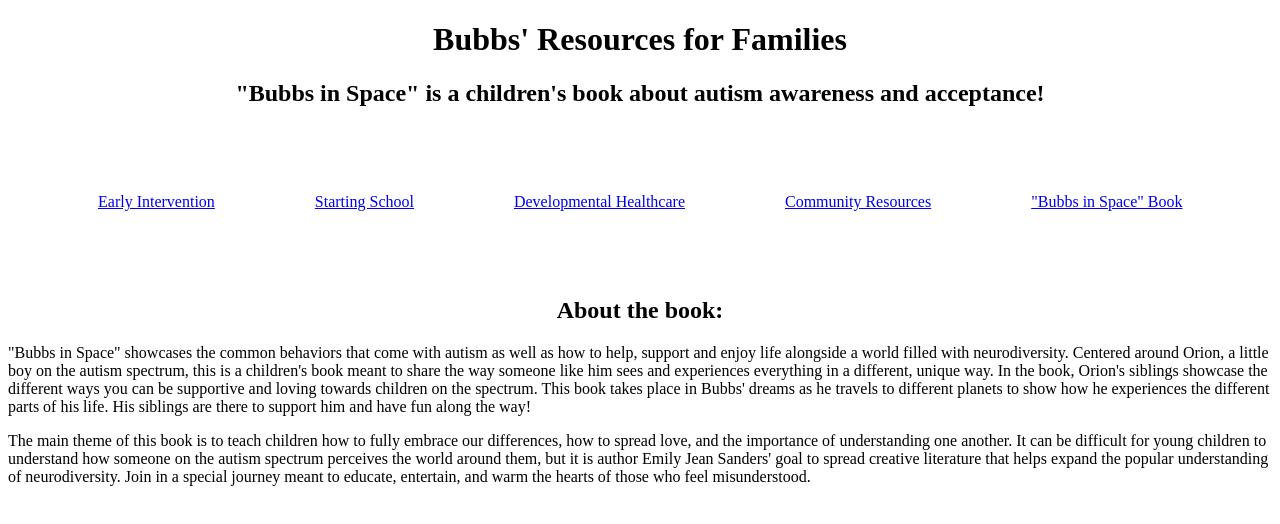
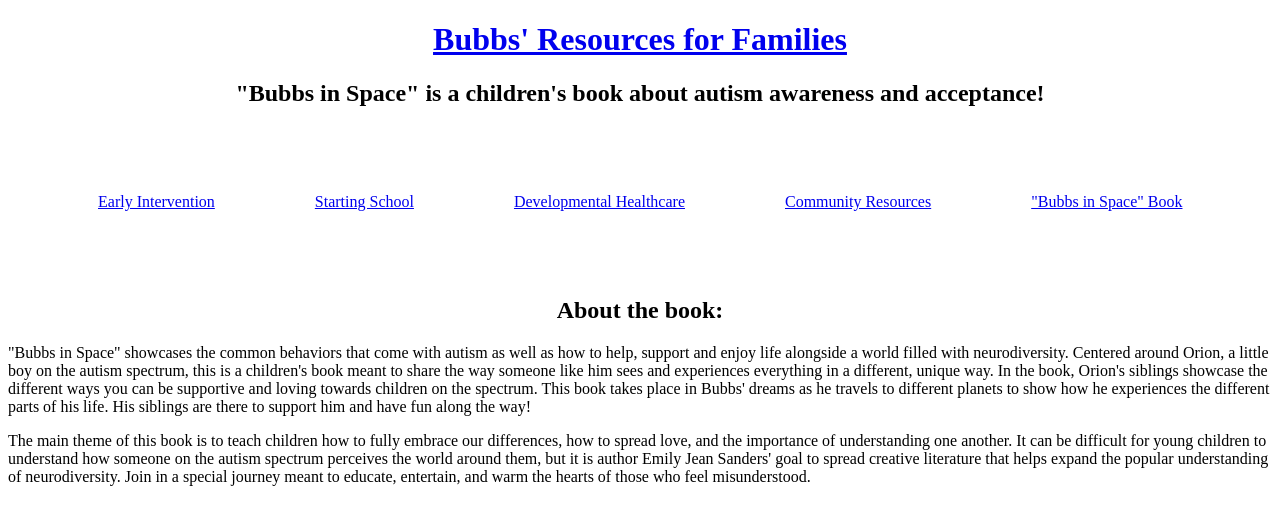
Before and after one commit to QueenofTeacups/bubbs-project, a plain HTML site: page bubbs-in-space-book.html in a window 1280 px wide. Drawn offline with Linux system fonts and the light colour scheme.

Commit message:
Tightened up anchor tags

```diff
--- a/bubbs-in-space-book.html
+++ b/bubbs-in-space-book.html
@@ -12,7 +12,10 @@
 
 <body>
     <div>
-        <h1>Bubbs' Resources for Families</h1>
+        <h1>
+            <a href="index.html">Bubbs' Resources for Families</a>
+        </h1>
+
         <h2>"Bubbs in Space" is a children's book about autism awareness and acceptance!</h2>
         <nav>
             <ul>
```
Also changed, not shown: community-resources.html (+4 -1 lines), developmental-healthcare.html (+4 -1 lines), early-intervention.html (+4 -1 lines), index.html (+4 -1 lines), starting-school.html (+4 -1 lines).
